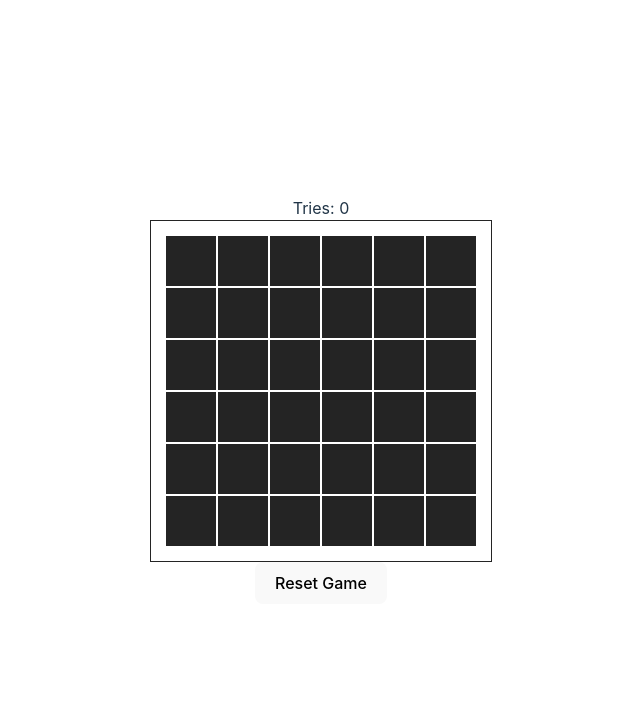
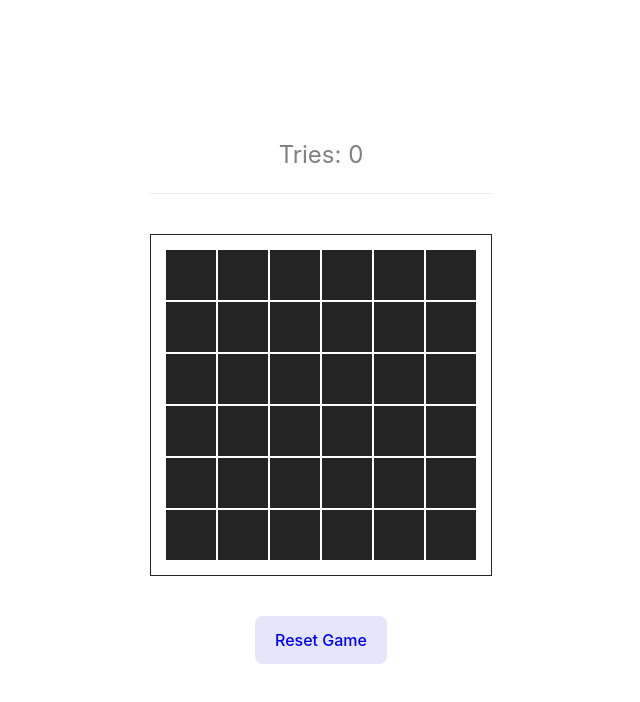
Before and after one commit to dmatkulov/hw-54, a React (Vite) app: page / in a window 1280 px wide. Shown: the top 702 px of the page, without its empty margins (319-959 px from the left). Built offline with nearby package versions, Linux system fonts and the light colour scheme.

Commit message:
adjusted styles

```diff
--- a/src/Containers/App.tsx
+++ b/src/Containers/App.tsx
@@ -48,9 +48,16 @@ const App = () => {
 
     let message: React.ReactNode = null;
 
+    const messageStyle: React.CSSProperties = {
+      color: 'sienna',
+      fontSize: '24px',
+      fontWeight: 'bold',
+      marginBottom: '20px'
+    };
+
     if (found) {
         message = (
-      <div>Ring found!</div>
+            <div style={messageStyle}>Ring found!</div>
         );
     }
     return (
@@ -58,7 +65,7 @@ const App = () => {
             <Counter attempts={attempt}/>
             {message}
             <GameBoard items={items} handleClick={(index) => handleCellClick(index)}></GameBoard>
-      <ResetBtn onClick={handleResetClick}>Reset Game</ResetBtn>
+            <ResetBtn onClick={handleResetClick} attempt={attempt}>Reset Game</ResetBtn>
         </div>
     );
 };
--- a/src/components/Cell/Cell.css
+++ b/src/components/Cell/Cell.css
@@ -1,5 +1,8 @@
 .cell {
   background-color: #242424;
+  display: flex;
+  align-items: center;
+  justify-content: center;
 }
 
 .clicked {
--- a/src/components/Cell/Cell.tsx
+++ b/src/components/Cell/Cell.tsx
@@ -13,7 +13,7 @@ const Cell: React.FC<Props> = ({hasItem, clicked, onCellClick}) => {
     cellStyle.push('clicked');
   }
 
-  const ring = (clicked && hasItem) ? 'O' : '';
+  const ring = (clicked && hasItem) ? '💍' : '';
 
   return (
     <div
--- a/src/components/Counter/Counter.tsx
+++ b/src/components/Counter/Counter.tsx
@@ -3,10 +3,24 @@ import React from 'react';
 interface Props {
   attempts: number;
 }
+
 const Counter: React.FC<Props> = ({attempts}) => {
+  const counterStyle: React.CSSProperties = {
+    marginBottom: '40px',
+    fontSize: '24px',
+    paddingBottom: '20px',
+    borderBottom: '1px solid #ececec',
+    color: 'gray'
+  };
+
+  if (attempts > 0) {
+    counterStyle.color = 'black';
+    counterStyle.fontWeight = 'bold';
+  }
+
   return (
-    <div>
-      Tries: {attempts}
+    <div style={counterStyle}>
+        Tries: {attempts}
     </div>
   );
 };
--- a/src/components/ResetBtn/ResetBtn.tsx
+++ b/src/components/ResetBtn/ResetBtn.tsx
@@ -2,14 +2,25 @@ import React from 'react';
 
 interface Props extends React.PropsWithChildren{
   onClick: React.MouseEventHandler;
+  attempt: number;
 }
-const ResetBtn: React.FC<Props> = ({onClick, children}) => {
-  const buttonClasses = ['ToggleButton'];
+const ResetBtn: React.FC<Props> = ({onClick, attempt, children}) => {
+  const buttonStyle: React.CSSProperties = {
+    marginTop: '40px',
+    border: 'none',
+    padding: '14px 20px',
+    backgroundColor: 'lavender',
+    color: 'blue',
+  };
 
+  if (attempt > 0) {
+    buttonStyle.backgroundColor = 'blue';
+    buttonStyle.color = 'white';
+  }
 
   return (
     <div>
-      <button onClick={onClick} className={buttonClasses.join(' ')}>{children}</button>
+      <button onClick={onClick} style={buttonStyle}>{children}</button>
     </div>
   );
 };
```
Lines whose indentation alone changed are shown as unchanged.
